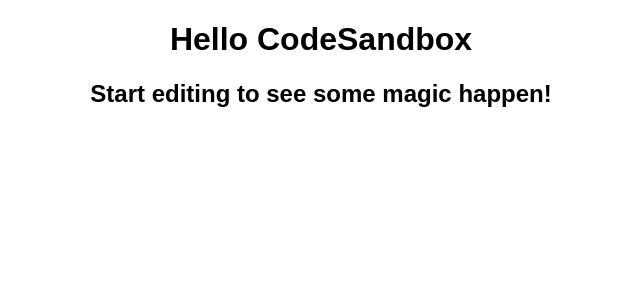
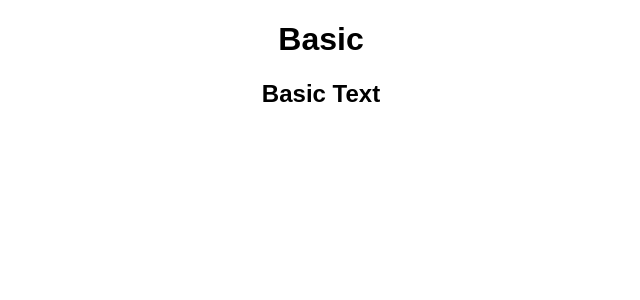
Before and after one commit to salilkapoor/Online-React, a React (Create React App) app: page / in a window 1280 px wide. Shown: the top 300 px of the page, without its empty margins (319-959 px from the left). Built offline with nearby package versions, Linux system fonts and the light colour scheme.

Commit message:
Change the text.

```diff
--- a/src/App.js
+++ b/src/App.js
@@ -3,8 +3,8 @@
 function App() {
   return (
     <div className="App">
-      <h1>Hello CodeSandbox</h1>
-      <h2>Start editing to see some magic happen!</h2>
+      <h1>Basic</h1>
+      <h2>Basic Text</h2>
     </div>
   );
 }
```
